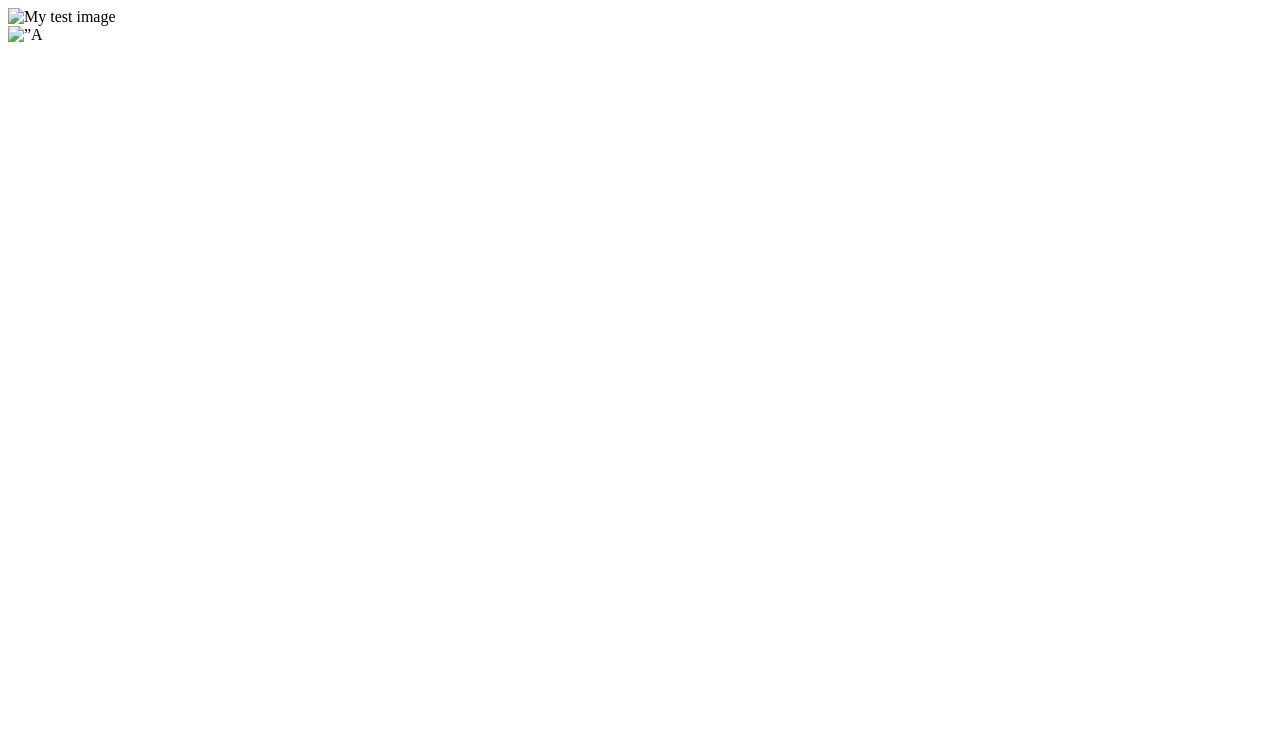
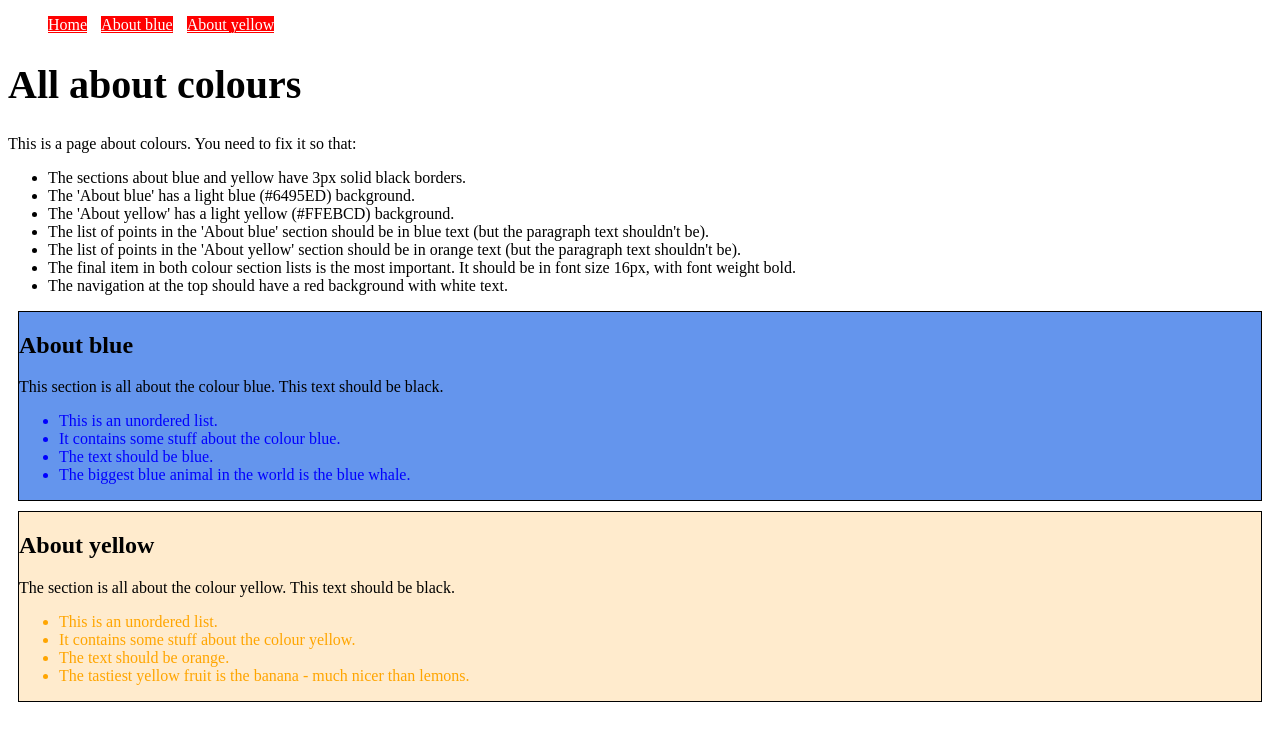
Before and after one commit to AishahBailey/web-project, a plain HTML site: page index.html in a window 1280 px wide. Drawn offline with Linux system fonts and the light colour scheme; files that its build step writes are made by us from their sources; files whose address does not match are found by name.

Commit message:
cheated and changed exercise to index

```diff
--- a/index.html
+++ b/index.html
@@ -1,12 +1,63 @@
 <!DOCTYPE html>
 <html>
-  <head>
-    <title>My test page</title>
-  </head>
-  <body>
-    <img src="images/image-bg.jpeg" alt="My test image">
-    <div class=”info-section”>
-      <img src=”smileyface.jpg” alt=”A smiley face”>
-      <a href=”http://google.com”>
-  </body>
+    <head>
+        <title>CSS Exercise 2</title>
+        <link rel="stylesheet" href="/Users/lonab63/Downloads/CFG/html2-master/stylesheet1.css">
+
+    </head>
+    <body>
+        <ul class='nav'>
+            <li><a href="#explanation">Home</a></li>
+            <li><a href="#about_blue">About blue</a></li>
+            <li><a href="#about_yellow">About yellow</a></li>
+        </ul>
+
+        <div id='page_content'>
+
+            <h1>All about colours</h1>
+
+            <div id='explanation'>
+                <p>This is a page about colours. You need to fix it so that:</p>
+                <ul>
+                    <li>The sections about blue and yellow have 3px solid black borders.</li>
+                    <li>The 'About blue' has a light blue (#6495ED) background.</li>
+                    <li>The 'About yellow' has a light yellow (#FFEBCD) background.</li>
+                    <li>The list of points in the 'About blue' section should be in blue text (but the paragraph text shouldn't be).</li>
+                    <li>The list of points in the 'About yellow' section should be in orange text (but the paragraph text shouldn't be).</li>
+                    <li>The final item in both colour section lists is the most important. It should be in font size 16px, with font weight bold.</li>
+                    <li>The navigation at the top should have a red background with white text.</li>
+                </ul>
+            </div>
+
+            <div id='about_blue' class='color-info'>
+                <h2>About blue</h2>
+
+                <p>This section is all about the colour blue. This text should be black.</p>
+
+                <ul class='color-blue'>
+                    <li class='color-blue'>This is an unordered list.</li>
+                    <li class='color-blue'>It contains some stuff about the colour blue.</li>
+                    <li class='color-blue'>The text should be blue.</li>
+                    <li class='color-important-blue'>The biggest blue animal in the world is the blue whale.</li>
+                </ul>
+            </div>
+
+
+
+            <div id='about_yellow' class='color-info'>
+                <h2>About yellow</h2>
+
+                <p>The section is all about the colour yellow. This text should be black.</p>
+
+                <ul class='color-yellow'>
+                    <li class='color-yellow'>This is an unordered list.</li>
+                    <li class='color-yellow'>It contains some stuff about the colour yellow.</li>
+                    <li class='color-yellow'>The text should be orange.</li>
+                    <li class='color-important-yellow'>The tastiest yellow fruit is the banana - much nicer than lemons.</li>
+                </ul>
+            </div>
+
+        </div>
+
+    </body>
 </html>
```
Also changed, not shown: 2 other files.
